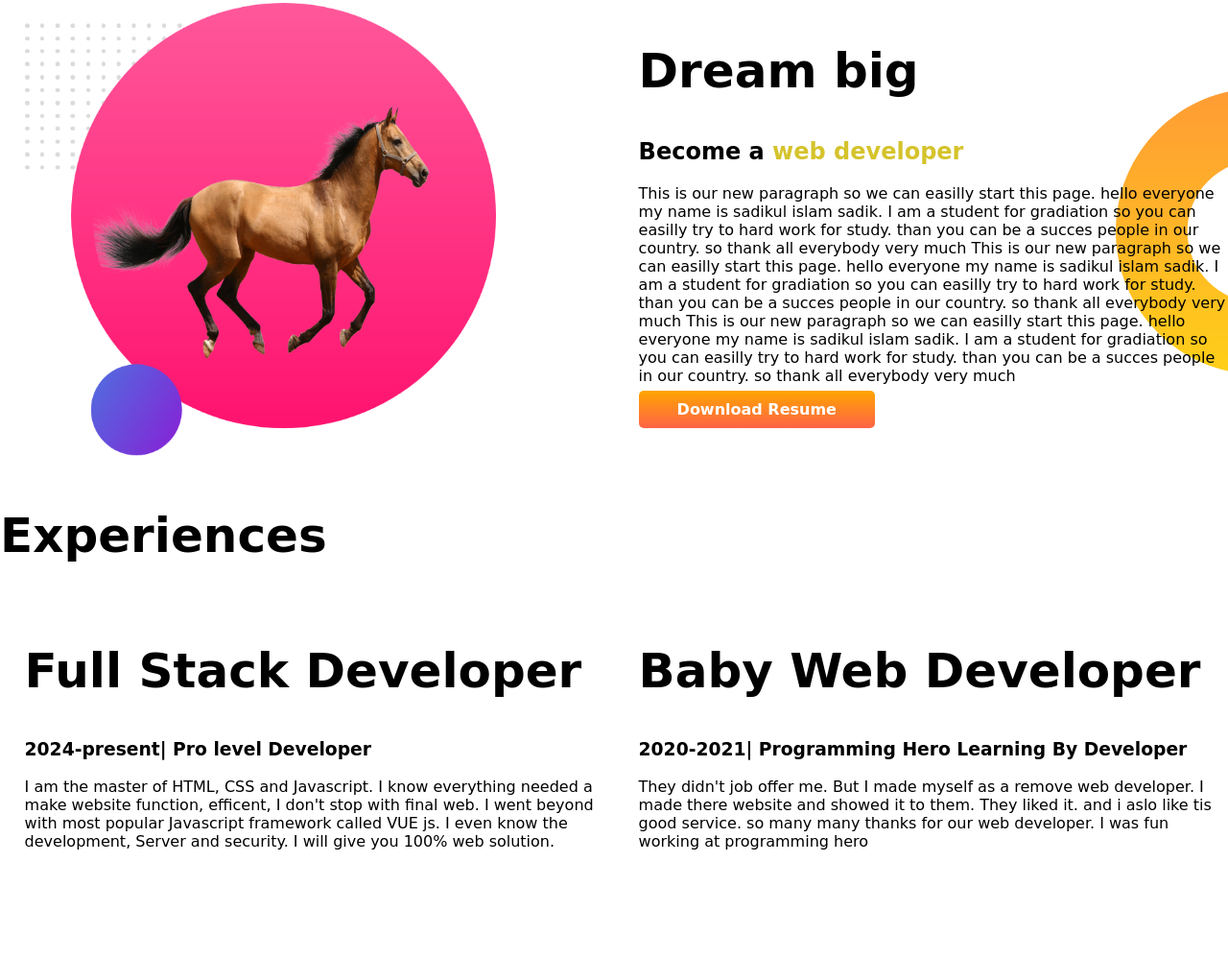
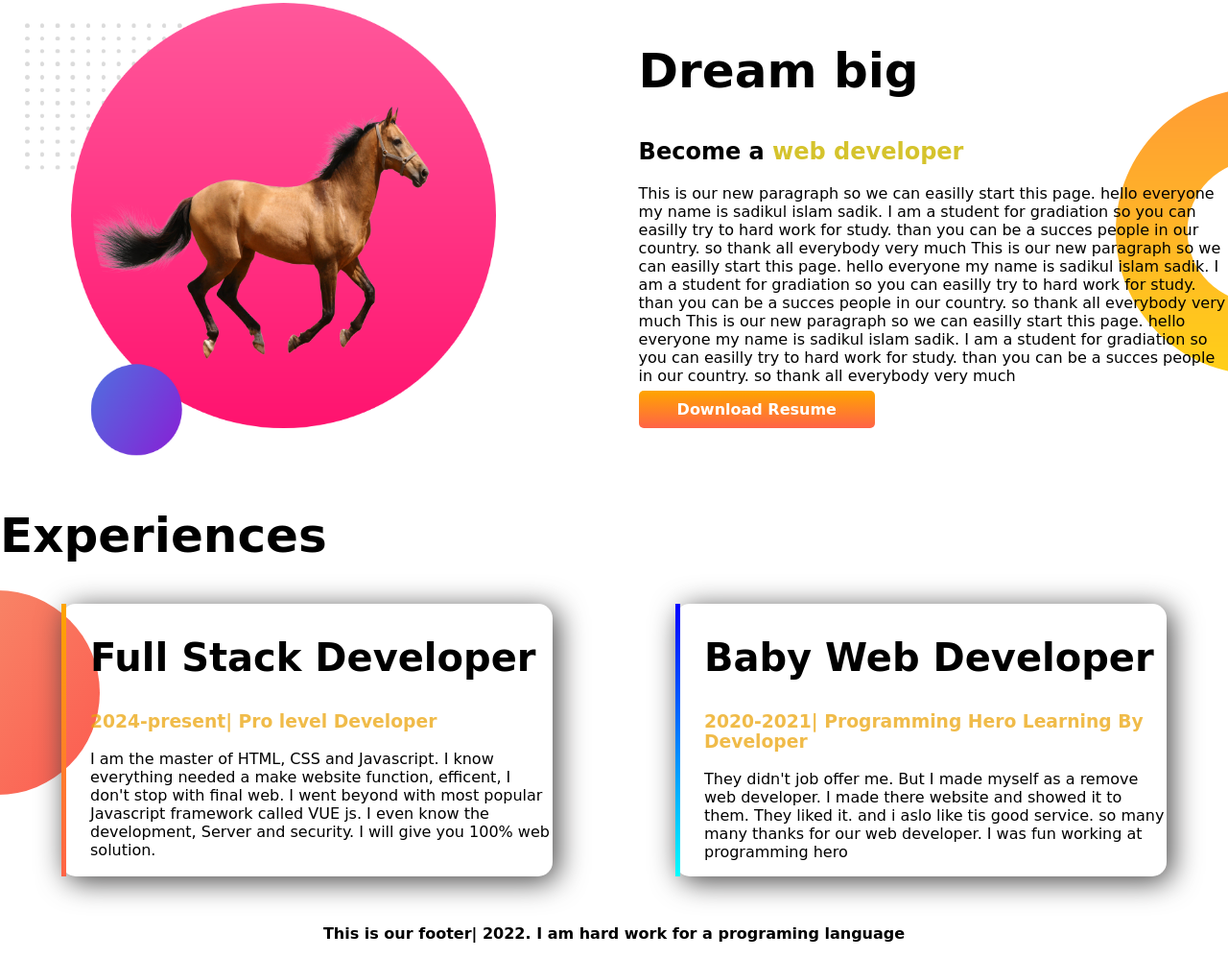
Before and after one commit to Sadik0122/developer-portfolio, a plain HTML site: page index.html in a window 1280 px wide. Shown: the part 781-1779 px from the top of the page at 96% size. Before the commit the page ends 1733 px from the top, so only its background shows below. Drawn offline with Linux system fonts and the light colour scheme; a web font is replaced by a local one.

Commit message:
footer and experience added

```diff
--- a/index.html
+++ b/index.html
@@ -61,22 +61,25 @@
    <section class="experience-area">
       <h1>Experiences</h1>
          <div class="flexible-container">
-            <div class="half-width">
-               <h1>Full Stack Developer</h1>
-               <h3>2024-present| Pro level Developer</h3>
+            <div id="web-developer-experience" class="experience-level">
+               <h1 class="h11">Full Stack Developer</h1>
+               <h3 class="orange-color">2024-present| Pro level Developer</h3>
                <p>I am the master of HTML, CSS and Javascript. I know everything needed a make website function, efficent, I
                   don't stop with final web. I went beyond with most popular Javascript framework called VUE js. I even know
                   the development, Server and security. I will give you 100% web solution.</p>
             </div>
 
-            <div class="half-width">
-               <h1>Baby Web Developer</h1>
-               <h3>2020-2021| Programming Hero Learning By Developer</h3>
+            <div id="baby-web-developer-experience" class="experience-level">
+               <h1 class="h11">Baby Web Developer</h1>
+               <h3 class="orange-color">2020-2021| Programming Hero Learning By Developer</h3>
                <p>They didn't job offer me. But I made myself as a remove web developer. I made there website and showed it to
                   them. They liked it. and i aslo like tis good service. so many many thanks for our web developer. I was fun
                   working at programming hero</p>
             </div>
          </div>
       </section>
+      <footer>
+         <p>This is our footer| 2022. I am hard work for a programing language</p>
+      </footer>
 </body>
 </html>
--- a/style.css
+++ b/style.css
@@ -7,7 +7,7 @@ h1{
    font-size: 50px;
 }
 .orange-color{
-   color:rgba(255, 200, 18, 0.74);
+   color:rgba(235, 163, 10, 0.74);
 }
 .flexible-container{
    display:flex;
@@ -46,3 +46,34 @@ h1{
 .web-developer{
    color:rgba(206, 186, 11, 0.863);
 }
+.experience-level{
+   box-shadow: 5px 5px 30px rgb(68, 67, 67);
+   padding-left: 25px;
+   width: 40%;
+   margin-left: 5%;
+   margin-right: 5%;
+   border-radius: 15px;
+
+}
+.experience-area{
+   background-image: url(developer-portfolio-master/images/sun.png);
+   background-repeat: no-repeat;
+   background-position: left;
+}
+.h11{
+   font-size: 40px;
+}
+#web-developer-experience{
+   border-left: 5px solid;
+   border-image: linear-gradient(orange, tomato);
+   border-image-slice: 1;
+}
+#baby-web-developer-experience{
+   border-left: 5px solid;
+   border-image: linear-gradient(blue, cyan);
+   border-image-slice: 1;
+}
+footer p{
+   text-align: center;
+   font-weight: bold;
+}
```
Also changed, not shown: developer-portfolio-master/images/sun.png (renamed from developer-portfolio-master/images/exp-bg.png).
